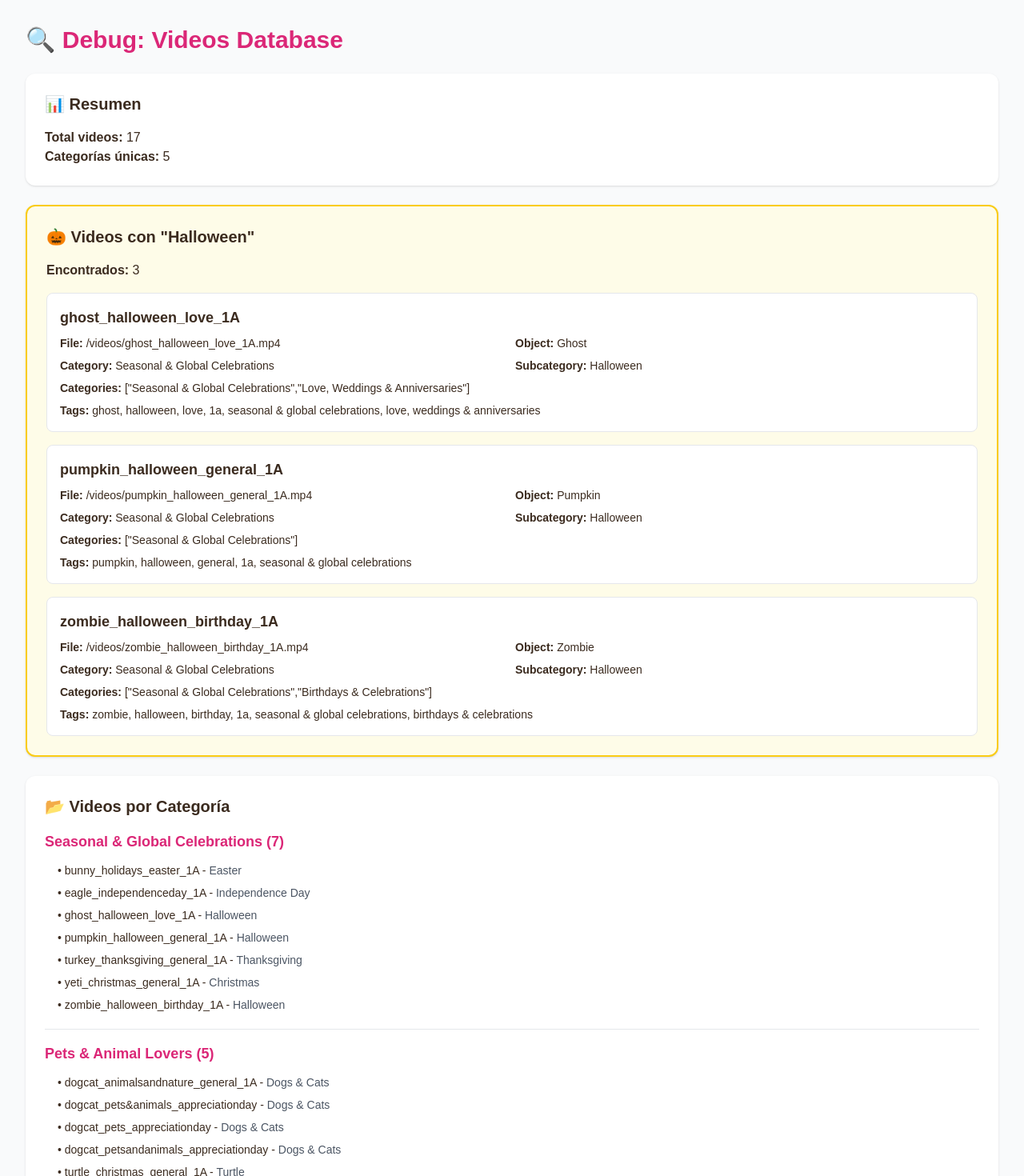
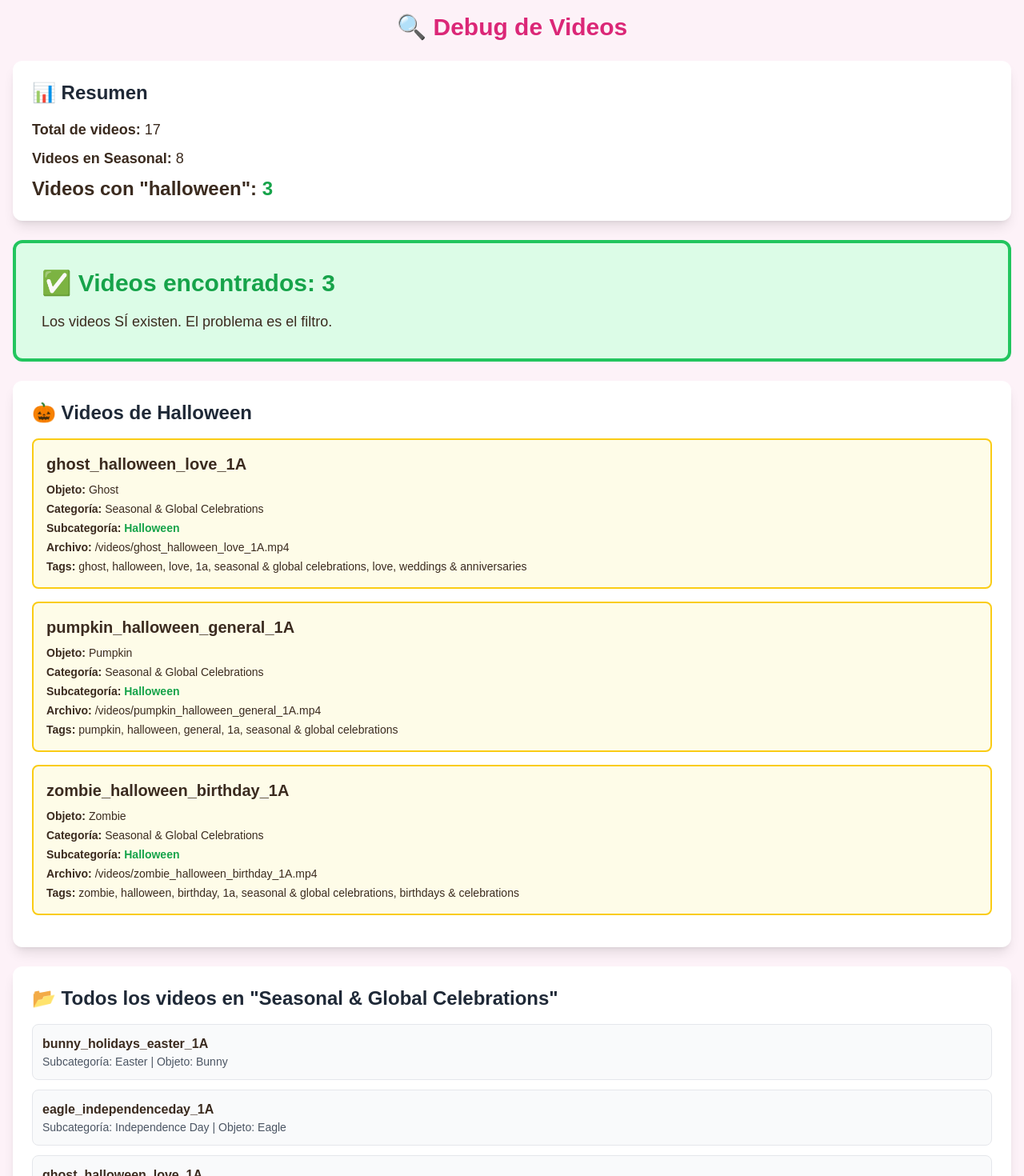
Before and after one commit to everwishhq-commits/EverWish, a Next.js app: page /debug in a window 1280 px wide. Shown: the top 1470 px of the page at 80% size. Built offline with nearby package versions, Linux system fonts and the light colour scheme.

Commit message:
Update page.js

```diff
--- a/app/debug/page.js
+++ b/app/debug/page.js
@@ -1,16 +1,16 @@
 "use client";
 import { useEffect, useState } from "react";
 
-export default function DebugCategoriesPage() {
-  const [data, setData] = useState(null);
+export default function DebugPage() {
+  const [videos, setVideos] = useState([]);
   const [loading, setLoading] = useState(true);
 
   useEffect(() => {
     async function load() {
       try {
         const res = await fetch("/api/videos", { cache: "no-store" });
-        const json = await res.json();
-        setData(json);
+        const data = await res.json();
+        setVideos(data.videos || []);
       } catch (err) {
         console.error(err);
       } finally {
@@ -20,93 +20,129 @@ export default function DebugCategoriesPage() {
     load();
   }, []);
 
-  if (loading) return <div className="p-8">Loading...</div>;
+  if (loading) {
+    return (
+      <div className="flex items-center justify-center min-h-screen bg-pink-50">
+        <p className="text-2xl text-gray-600">Cargando...</p>
+      </div>
+    );
+  }
 
-  const videos = data?.videos || [];
+  // Filtrar videos con "halloween" en el nombre
+  const halloweenVideos = videos.filter(v =>
+    v.name?.toLowerCase().includes("halloween")
+  );
 
-  // Agrupar por categoría
-  const byCategory = {};
-  videos.forEach(v => {
-    const cat = v.category || "Unknown";
-    if (!byCategory[cat]) byCategory[cat] = [];
-    byCategory[cat].push(v);
-  });
-
-  // Buscar videos con "halloween" en el nombre
-  const halloweenVideos = videos.filter(v =>
-    v.name?.toLowerCase().includes("halloween") ||
-    v.subcategory?.toLowerCase().includes("halloween") ||
-    v.tags?.some(t => t.toLowerCase().includes("halloween"))
+  const seasonalVideos = videos.filter(v =>
+    v.category?.toLowerCase().includes("seasonal") ||
+    v.categories?.some(c => c.toLowerCase().includes("seasonal"))
   );
 
   return (
-    <div className="p-8 bg-gray-50 min-h-screen">
-      <h1 className="text-3xl font-bold mb-6 text-pink-600">
-        🔍 Debug: Videos Database
+    <div className="min-h-screen bg-pink-50 p-4">
+      <h1 className="text-3xl font-bold text-pink-600 mb-6 text-center">
+        🔍 Debug de Videos
       </h1>
 
-      {/* Resumen */}
-      <div className="bg-white rounded-xl p-6 shadow mb-6">
-        <h2 className="text-xl font-semibold mb-4">📊 Resumen</h2>
-        <p><b>Total videos:</b> {videos.length}</p>
-        <p><b>Categorías únicas:</b> {Object.keys(byCategory).length}</p>
+      {/* Resumen General */}
+      <div className="bg-white rounded-xl p-6 shadow-lg mb-6">
+        <h2 className="text-2xl font-bold mb-4 text-gray-800">📊 Resumen</h2>
+        <div className="space-y-2 text-lg">
+          <p><b>Total de videos:</b> {videos.length}</p>
+          <p><b>Videos en Seasonal:</b> {seasonalVideos.length}</p>
+          <p className="text-2xl font-bold mt-4">
+            <b>Videos con "halloween":</b>
+            <span className={halloweenVideos.length > 0 ? "text-green-600" : "text-red-600"}>
+              {" "}{halloweenVideos.length}
+            </span>
+          </p>
+        </div>
       </div>
 
-      {/* Videos de Halloween */}
-      <div className="bg-yellow-50 rounded-xl p-6 shadow mb-6 border-2 border-yellow-400">
-        <h2 className="text-xl font-semibold mb-4">🎃 Videos con "Halloween"</h2>
-        <p className="mb-4"><b>Encontrados:</b> {halloweenVideos.length}</p>
+      {/* Resultado Principal */}
+      {halloweenVideos.length === 0 ? (
+        <div className="bg-red-100 border-4 border-red-500 rounded-xl p-8 mb-6">
+          <h2 className="text-3xl font-bold text-red-600 mb-4">
+            ❌ PROBLEMA ENCONTRADO
+          </h2>
+          <p className="text-xl mb-4">
+            NO hay videos con "halloween" en el nombre.
+          </p>
+          <p className="text-lg mb-2">Esto significa que:</p>
+          <ul className="list-disc pl-6 space-y-2">
+            <li>El script generateindex.js NO se ejecutó</li>
+            <li>O los archivos no se subieron a GitHub</li>
+            <li>O tienen nombres diferentes</li>
+          </ul>
+        </div>
+      ) : (
+        <div className="bg-green-100 border-4 border-green-500 rounded-xl p-8 mb-6">
+          <h2 className="text-3xl font-bold text-green-600 mb-4">
+            ✅ Videos encontrados: {halloweenVideos.length}
+          </h2>
+          <p className="text-lg">
+            Los videos SÍ existen. El problema es el filtro.
+          </p>
+        </div>
+      )}
 
-        {halloweenVideos.length === 0 ? (
-          <div className="text-red-600 font-semibold">
-            ❌ NO se encontraron videos con "halloween"
-            <p className="text-sm mt-2">Esto explica por qué el modal está vacío.</p>
-          </div>
+      {/* Detalles de videos Halloween */}
+      {halloweenVideos.length > 0 && (
+        <div className="bg-white rounded-xl p-6 shadow-lg mb-6">
+          <h2 className="text-2xl font-bold mb-4 text-gray-800">
+            🎃 Videos de Halloween
+          </h2>
+          {halloweenVideos.map((v, i) => (
+            <div key={i} className="bg-yellow-50 border-2 border-yellow-400 rounded-lg p-4 mb-4">
+              <p className="text-xl font-bold mb-2">{v.name}</p>
+              <div className="space-y-1 text-sm">
+                <p><b>Objeto:</b> {v.object}</p>
+                <p><b>Categoría:</b> {v.category}</p>
+                <p><b>Subcategoría:</b>
+                  <span className={v.subcategory === "Halloween" ? "text-green-600 font-bold" : "text-red-600 font-bold"}>
+                    {" "}{v.subcategory}
+                  </span>
+                </p>
+                <p><b>Archivo:</b> {v.file}</p>
+                <p><b>Tags:</b> {v.tags?.join(", ")}</p>
+              </div>
+            </div>
+          ))}
+        </div>
+      )}
+
+      {/* Todos los videos en Seasonal */}
+      <div className="bg-white rounded-xl p-6 shadow-lg">
+        <h2 className="text-2xl font-bold mb-4 text-gray-800">
+          📂 Todos los videos en "Seasonal & Global Celebrations"
+        </h2>
+        {seasonalVideos.length === 0 ? (
+          <p className="text-red-600 font-bold text-lg">
+            ❌ NO hay videos en esta categoría
+          </p>
         ) : (
-          <div className="space-y-4">
-            {halloweenVideos.map((v, i) => (
-              <div key={i} className="bg-white p-4 rounded-lg border">
-                <p className="font-bold text-lg mb-2">{v.name}</p>
-                <div className="grid grid-cols-2 gap-2 text-sm">
-                  <p><b>File:</b> {v.file}</p>
-                  <p><b>Object:</b> {v.object}</p>
-                  <p><b>Category:</b> {v.category}</p>
-                  <p><b>Subcategory:</b> {v.subcategory}</p>
-                  <p className="col-span-2"><b>Categories:</b> {JSON.stringify(v.categories)}</p>
-                  <p className="col-span-2"><b>Tags:</b> {v.tags?.join(", ")}</p>
-                </div>
+          <div className="space-y-3">
+            {seasonalVideos.map((v, i) => (
+              <div key={i} className="bg-gray-50 border rounded-lg p-3">
+                <p className="font-bold">{v.name}</p>
+                <p className="text-sm text-gray-600">
+                  Subcategoría: {v.subcategory} | Objeto: {v.object}
+                </p>
               </div>
             ))}
           </div>
         )}
       </div>
 
-      {/* Por categoría */}
-      <div className="bg-white rounded-xl p-6 shadow mb-6">
-        <h2 className="text-xl font-semibold mb-4">📂 Videos por Categoría</h2>
-        {Object.entries(byCategory).map(([cat, vids]) => (
-          <div key={cat} className="mb-4 border-b pb-4">
-            <h3 className="font-bold text-lg text-pink-600 mb-2">
-              {cat} ({vids.length})
-            </h3>
-            <div className="pl-4">
-              {vids.map((v, i) => (
-                <div key={i} className="text-sm py-1">
-                  • {v.name} - <span className="text-gray-600">{v.subcategory}</span>
-                </div>
-              ))}
-            </div>
-          </div>
-        ))}
-      </div>
-
-      {/* Todos los videos */}
-      <div className="bg-white rounded-xl p-6 shadow">
-        <h2 className="text-xl font-semibold mb-4">📹 Todos los Videos (JSON)</h2>
-        <pre className="bg-gray-100 p-4 rounded overflow-x-auto text-xs max-h-96">
-          {JSON.stringify(videos, null, 2)}
-        </pre>
+      {/* Botón para volver */}
+      <div className="mt-8 text-center">
+        <button
+          onClick={() => window.location.href = "/categories"}
+          className="bg-pink-500 text-white px-8 py-4 rounded-full text-xl font-bold shadow-lg hover:bg-pink-600"
+        >
+          ← Volver a Categorías
+        </button>
       </div>
     </div>
   );
-          }
+        }
```
